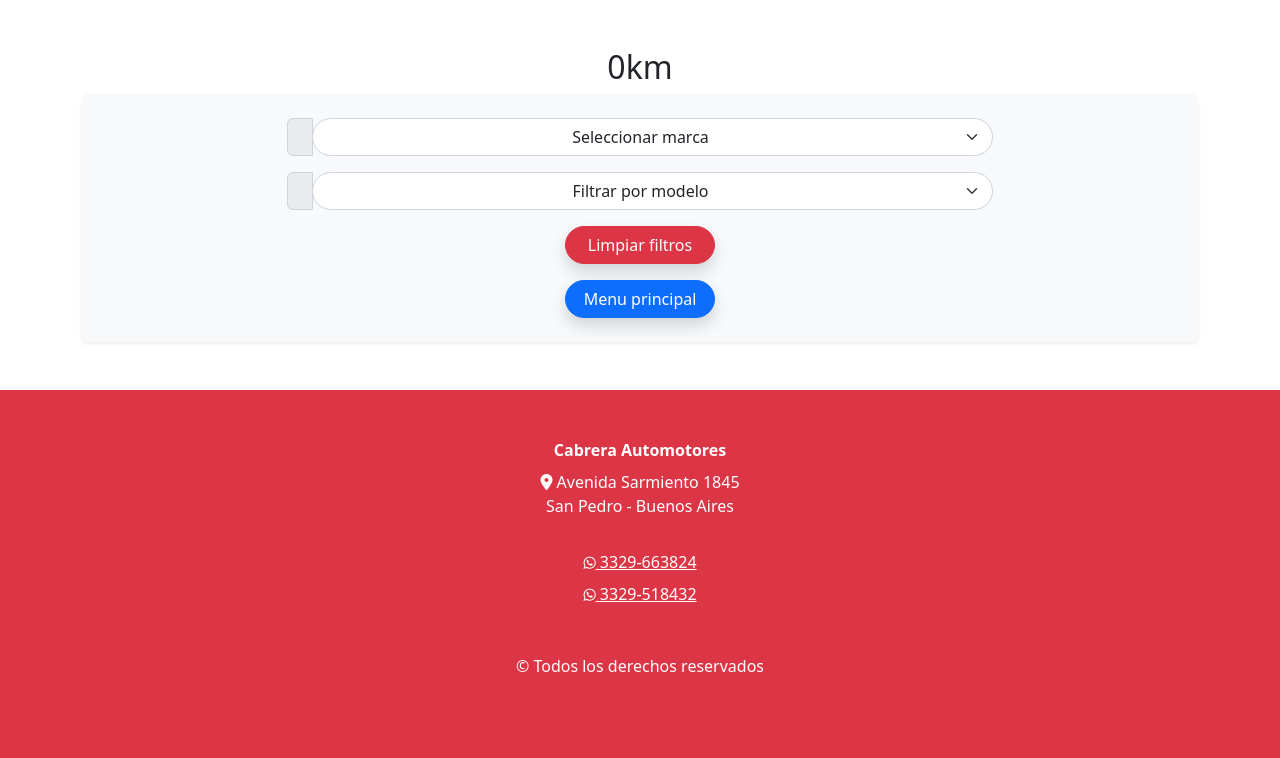
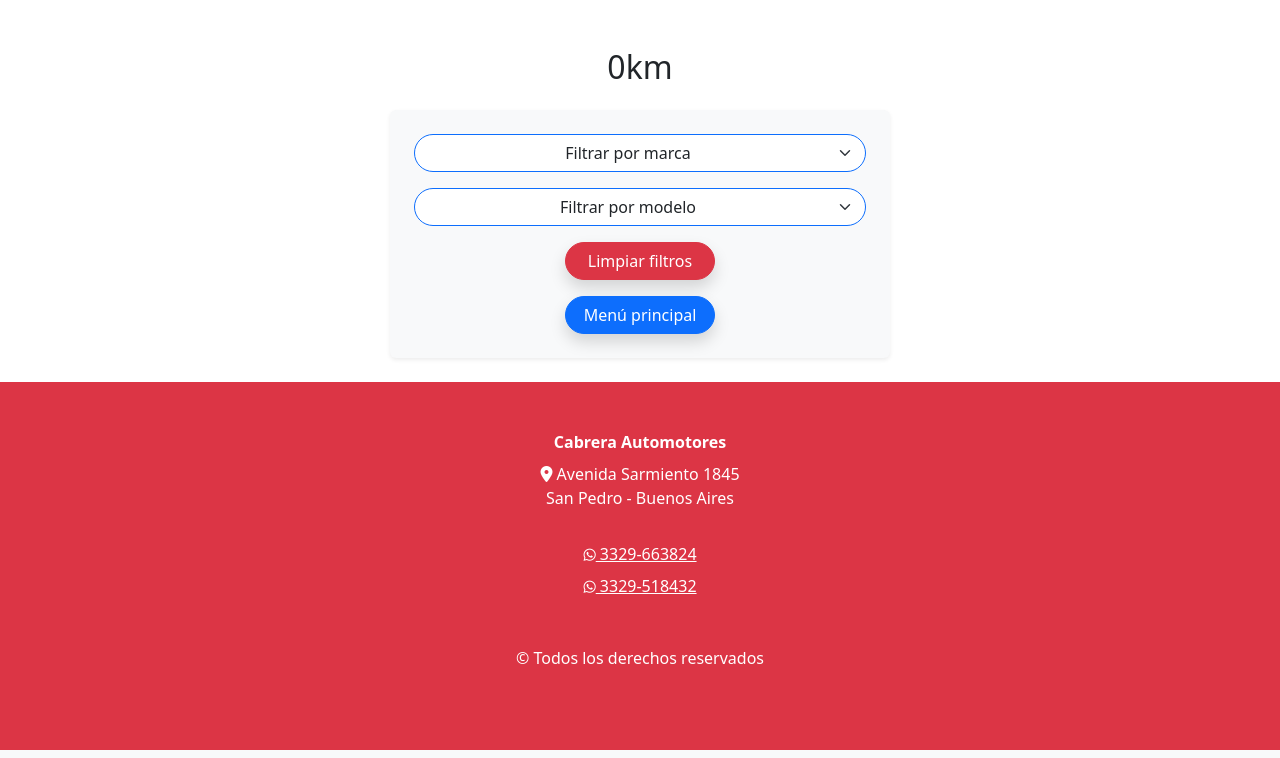
Before and after one commit to TCabrera98/ProyectoApp, a Django app: page /nuevos/ in a window 1280 px wide. Shown: the part 56-814 px from the top of the page. Run offline with Django 5.2, Linux system fonts and the light colour scheme; data comes from the database, SQL or seed files in the repository; some libraries are stand-ins or nearby versions.

Commit message:
add: agregados estilos en los botones

```diff
--- a/project/apps/Home/templates/Home/nuevos.html
+++ b/project/apps/Home/templates/Home/nuevos.html
@@ -3,17 +3,14 @@
 
 {% block CONTENIDO %}
 <div class="container mt-5 mb-5">
-    <h2 class="text-center">0km</h2>
+    <h2 class="text-center mb-4">0km</h2>
 
     <!-- Formulario de filtro -->
-    <form method="get" class="mb-4 p-4 shadow-sm rounded bg-light">
-        <div class="row g-3 justify-content-center">
-            <div class="col-md-8">
+    <form method="get" class="p-4 shadow-sm rounded bg-light mx-auto" style="max-width: 500px;">
         <div class="mb-3">
             <div class="input-group">
-                        <span class="input-group-text" id="marca-addon"><i class="bi bi-car-front"></i></span>
-                        <select name="marca" id="marca-select" class="form-select text-center rounded-pill" aria-label="Marca" aria-describedby="marca-addon" onchange="this.form.submit()">
-                            <option value="" class="text-center">Seleccionar marca</option>
+                <select name="marca" id="marca-select" class="form-select rounded-pill border-primary text-center" aria-label="Marca" onchange="this.form.submit()" style="cursor: pointer;">
+                    <option value="" class="text-center">Filtrar por marca</option>
                     {% for marca in marcas %}
                         <option value="{{ marca }}" {% if marca == request.GET.marca %}selected{% endif %}>{{ marca }}</option>
                     {% endfor %}
@@ -22,8 +19,7 @@
         </div>
         <div class="mb-3">
             <div class="input-group">
-                        <span class="input-group-text" id="modelo-addon"><i class="bi bi-car-front-fill"></i></span>
-                        <select name="modelo" id="modelo-select" class="form-select text-center rounded-pill" aria-label="Modelo" aria-describedby="modelo-addon" onchange="this.form.submit()">
+                <select name="modelo" id="modelo-select" class="form-select rounded-pill border-primary text-center" aria-label="Modelo" onchange="this.form.submit()" style="cursor: pointer;">
                     <option value="" class="text-center">Filtrar por modelo</option>
                     {% for modelo in modelos %}
                         <option value="{{ modelo }}" {% if modelo == request.GET.modelo %}selected{% endif %}>{{ modelo }}</option>
@@ -31,12 +27,10 @@
                 </select>
             </div>
         </div>
-            </div>
-        </div>
-        <!-- Botón para limpiar filtros -->
+        <!-- Botones -->
         <div class="d-flex flex-column align-items-center">
-            <a href="{% url 'Home:nuevos' %}" class="btn btn-danger rounded-pill d-inline-block mb-3 shadow" style="width: 150px;">Limpiar filtros</a>
-            <a href="{% url 'Home:home' %}" class="btn btn-primary rounded-pill d-inline-block shadow" style="width: 150px;">Menu principal</a>
+            <a href="{% url 'Home:nuevos' %}" class="btn btn-danger rounded-pill mb-3 shadow" style="width: 150px;">Limpiar filtros</a>
+            <a href="{% url 'Home:home' %}" class="btn btn-primary rounded-pill shadow" style="width: 150px;">Menú principal</a>
         </div>
     </form>
 
@@ -44,14 +38,14 @@
     <div class="row row-cols-1 row-cols-md-3 g-4">
         {% for vehiculo in vehiculos %}
             <div class="col">
-                <div class="card shadow-sm rounded-lg border-0">
+                <div class="card shadow-sm rounded border-0">
                     {% if vehiculo.imagenes.first %}
-                        <img style="height: 320px;" src="{{ vehiculo.imagenes.first.imagen.url }}" class="card-img-top rounded-top" alt="{{ vehiculo.modelo }}" style="object-fit: cover; width: 100%; height: 200px;">
+                        <img src="{{ vehiculo.imagenes.first.imagen.url }}" class="card-img-top rounded-top" alt="{{ vehiculo.modelo }}" style="object-fit: cover; width: 100%; height: 200px;">
                     {% else %}
                         <img src="{% static 'images/default_image.jpg' %}" class="card-img-top rounded-top" alt="Imagen no disponible" style="object-fit: cover; width: 100%; height: 200px;">
                     {% endif %}
                     <div class="card-body">
-                        <h5 class="card-title font-weight-bold">{{ vehiculo.marca }} {{ vehiculo.modelo }}</h5>
+                        <h5 class="card-title">{{ vehiculo.marca }} {{ vehiculo.modelo }}</h5>
                         <p class="card-text">Versión: {{ vehiculo.version }}</p>
                         <p class="card-text">Año: {{ vehiculo.año }}</p>
                         <p class="card-text">Kilometraje: {{ vehiculo.kilometraje }} km</p>
```
Lines whose indentation alone changed are shown as unchanged.
